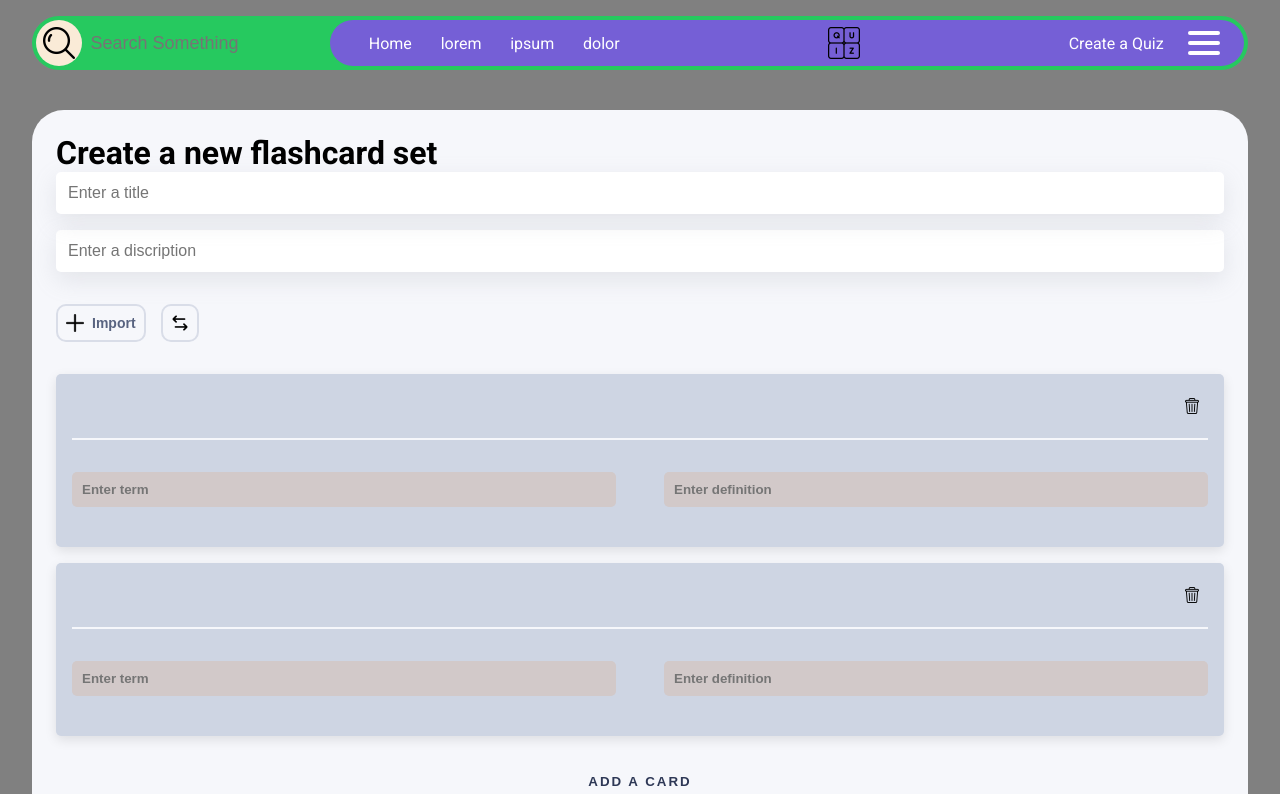
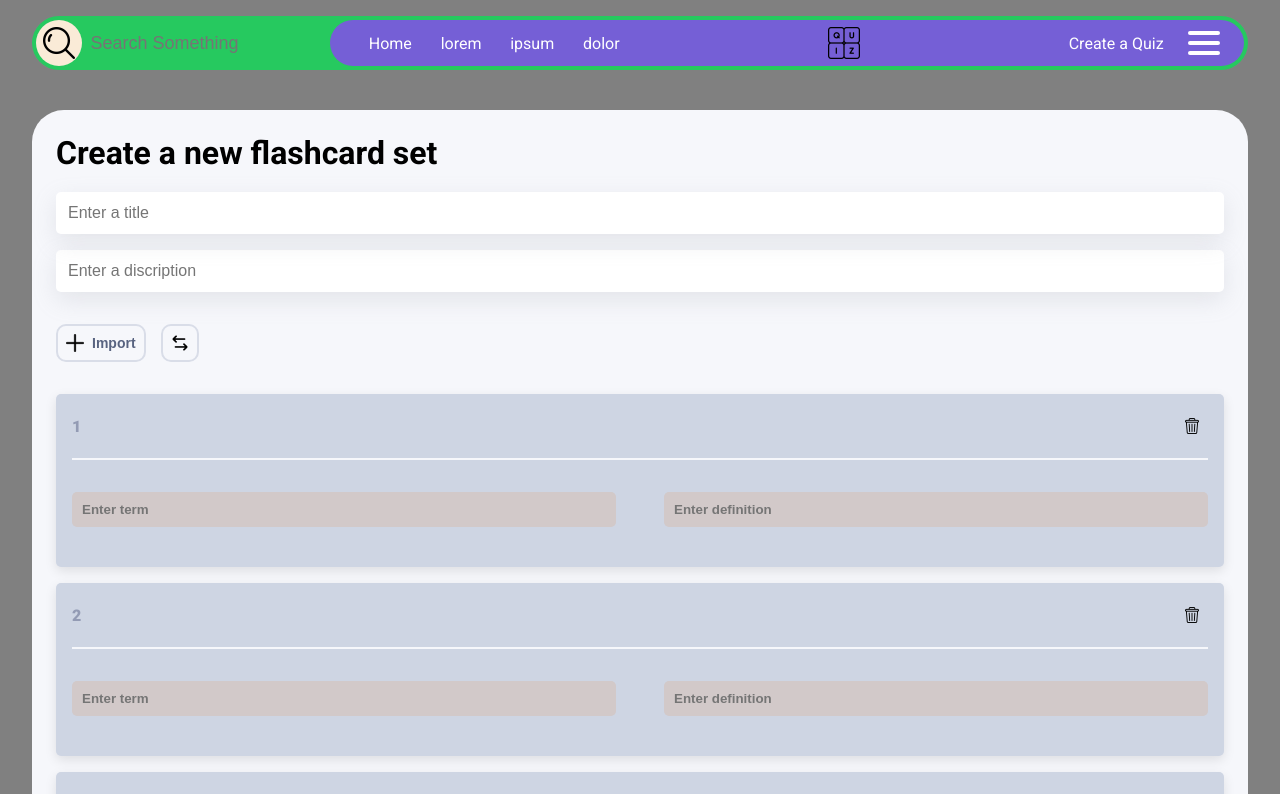
Before and after one commit to Irakliik/flashcards-angular, an Angular app: page /create-set in a window 1280 px wide. Shown: the top 794 px of the page. Built offline with nearby package versions, Linux system fonts and the light colour scheme.

Commit message:
finished part of create-set component

```diff
--- a/src/app/create-set/create-set.component.css
+++ b/src/app/create-set/create-set.component.css
@@ -1,3 +1,7 @@
+h1 {
+  margin-bottom: 20px;
+}
+
 .create-set-page {
   width: 95%;
   margin: 0.5rem auto;
--- a/src/app/create-set/create-set.component.html
+++ b/src/app/create-set/create-set.component.html
@@ -1,9 +1,10 @@
 <main class="main create-set-page">
   <h1 class="create-set__h1">Create a new flashcard set</h1>
-  <form class="create-set-form" name="createSet">
+  <form (ngSubmit)="onSubmit()" class="create-set-form" name="createSet">
     <div>
       <label class="title-field">
         <input
+          [(ngModel)]="title"
           type="text"
           placeholder="Enter a title"
           class="title-input"
@@ -15,6 +16,7 @@
     <div>
       <label class="description-field">
         <input
+          [(ngModel)]="description"
           type="text"
           name="description"
           class="description-input"
@@ -27,20 +29,33 @@
         <img class="import-btn__icon" src="plus.png" alt="Import button icon" />
         <span class="import-btn__name">Import</span>
       </button>
-      <button type="button" class="swap-btn row">
+      <button (click)="onSwap()" type="button" class="swap-btn row">
         <img class="swap-btn__icon" src="swap.png" alt="swap button icon" />
       </button>
     </div>
 
     <fieldset class="creating-cards">
       <ul class="creating-cards__list">
-        <li appCreatingCard></li>
-        <li appCreatingCard></li>
+        @for (creatingCard of creatingCards; track creatingCard.id; let
+        i=$index) {
+        <li
+          appCreatingCard
+          [creatingCard]="creatingCard"
+          [cardNum]="i"
+          (delete)="onDelete($event)"
+        ></li>
+        }
       </ul>
     </fieldset>
 
     <div class="add-creating-card">
-      <button type="button" class="add-creating-card__btn">ADD A CARD</button>
+      <button
+        type="button"
+        class="add-creating-card__btn"
+        (click)="onAddCard()"
+      >
+        ADD A CARD
+      </button>
     </div>
 
     <div class="create-set">
--- a/src/app/create-set/create-set.component.ts
+++ b/src/app/create-set/create-set.component.ts
@@ -1,11 +1,62 @@
-import { Component } from '@angular/core';
+import { Component, ElementRef, Input, ViewChild } from '@angular/core';
 import { CreatingCardComponent } from './creating-card/creating-card.component';
+import { BrowserModule } from '@angular/platform-browser';
+import { FormsModule } from '@angular/forms';
 
 @Component({
   selector: 'app-create-set',
   standalone: true,
-  imports: [CreatingCardComponent],
+  imports: [CreatingCardComponent, FormsModule],
   templateUrl: './create-set.component.html',
   styleUrl: './create-set.component.css',
 })
-export class CreateSetComponent {}
+export class CreateSetComponent {
+  constructor(private scrollContainer: ElementRef) {}
+
+  title!: string;
+  description?: string;
+
+  creatingCards: {
+    id: string;
+    term: string;
+    definition: string;
+  }[] = [
+    {
+      id: 'c1',
+      term: '',
+      definition: '',
+    },
+    {
+      id: 'c2',
+      term: '',
+      definition: '',
+    },
+    {
+      id: 'c3',
+      term: '',
+      definition: '',
+    },
+  ];
+
+  onDelete(id: string) {
+    this.creatingCards = this.creatingCards.filter((el) => el.id !== id);
+  }
+
+  onAddCard() {
+    this.creatingCards.push({
+      id: '' + new Date().getTime(),
+      term: '',
+      definition: '',
+    });
+  }
+
+  onSubmit() {
+    console.log(this.creatingCards);
+  }
+
+  onSwap() {
+    this.creatingCards.forEach((el) => {
+      [el.term, el.definition] = [el.definition, el.term];
+    });
+  }
+}
--- a/src/app/create-set/creating-card/creating-card.component.css
+++ b/src/app/create-set/creating-card/creating-card.component.css
@@ -1,9 +1,5 @@
 input {
   font-weight: 550;
-}
-
-:host + :host {
-  margin-top: 1rem;
 }
 
 :host {
@@ -73,29 +69,3 @@ input {
 .hiding {
   opacity: 0;
 }
-
-.add-creating-card {
-  height: 5rem;
-
-  display: flex;
-  align-items: center;
-  justify-content: center;
-  padding: 2rem;
-  margin-top: 1rem;
-}
-
-.add-creating-card__btn {
-  background: none;
-  border: none;
-  cursor: pointer;
-  color: #2e3856;
-  font-weight: 700;
-  border-bottom: 5px solid #3ccfcf;
-  padding-bottom: 1rem;
-  letter-spacing: 2px;
-}
-
-.add-creating-card__btn:hover {
-  color: #ffcd1f;
-  border-color: #ffcd1f;
-}
--- a/src/app/create-set/creating-card/creating-card.component.html
+++ b/src/app/create-set/creating-card/creating-card.component.html
@@ -1,18 +1,25 @@
 <!-- <li data-creating-card-num="${cardNum - 1}" class="creating-card"> -->
 <div class="creating-card__head row">
-  <span class="creating-card__num"></span>
-  <button type="button" class="delete-button">
+  <span class="creating-card__num"> {{ cardNum + 1 }}</span>
+  <button type="button" class="delete-button" (click)="onDeleteCreatingCard()">
     <img src="bin.png" alt="delete icon" />
   </button>
 </div>
 
 <fieldset class="term-definition row">
   <label class="term-field">
-    <input type="text" class="term" placeholder="Enter term" name="text" />
+    <input
+      [(ngModel)]="creatingCard.term"
+      type="text"
+      class="term"
+      placeholder="Enter term"
+      name="text"
+    />
   </label>
 
   <label class="definition-field">
     <input
+      [(ngModel)]="creatingCard.definition"
       type="text"
       class="definition"
       name="definition"
--- a/src/app/create-set/creating-card/creating-card.component.ts
+++ b/src/app/create-set/creating-card/creating-card.component.ts
@@ -1,13 +1,28 @@
-import { Component } from '@angular/core';
+import { Component, Input, output } from '@angular/core';
+import { FormsModule } from '@angular/forms';
 
 @Component({
   selector: 'li[appCreatingCard]',
   standalone: true,
-  imports: [],
+  imports: [FormsModule],
   templateUrl: './creating-card.component.html',
   styleUrl: './creating-card.component.css',
   host: {
     class: 'creating-card',
   },
 })
-export class CreatingCardComponent {}
+export class CreatingCardComponent {
+  @Input({ required: true }) creatingCard!: {
+    id: string;
+    term: string;
+    definition: string;
+  };
+
+  @Input({ required: true }) cardNum!: number;
+
+  delete = output<string>();
+
+  onDeleteCreatingCard() {
+    this.delete.emit(this.creatingCard.id);
+  }
+}
--- a/src/app/shared/header/header.component.html
+++ b/src/app/shared/header/header.component.html
@@ -22,7 +22,7 @@
     </figure>
     <ul class="header__ul row">
       <li>
-        <a href="create-set.html" class="create-quiz-btn">Create a Quiz</a>
+        <a routerLink="/create-set" class="create-quiz-btn">Create a Quiz</a>
       </li>
       <li class="dropdown">
         <button type="button" class="menu-button">
```
Also changed, not shown: src/app/shared/header/header.component.ts (+4 -5 lines).
